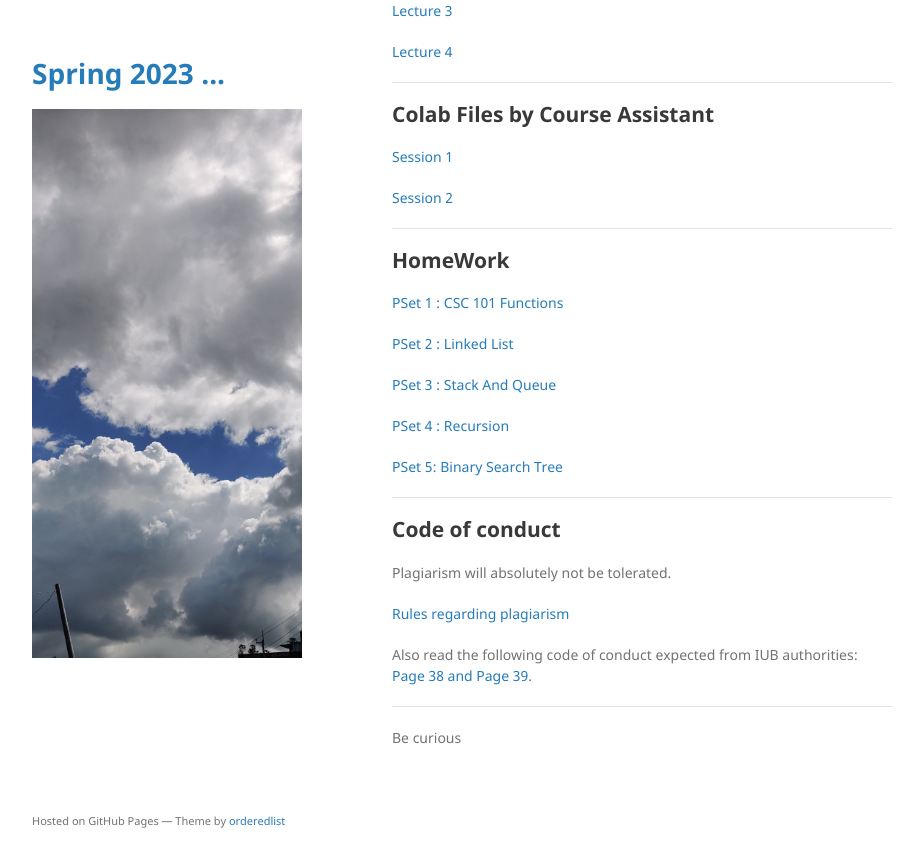
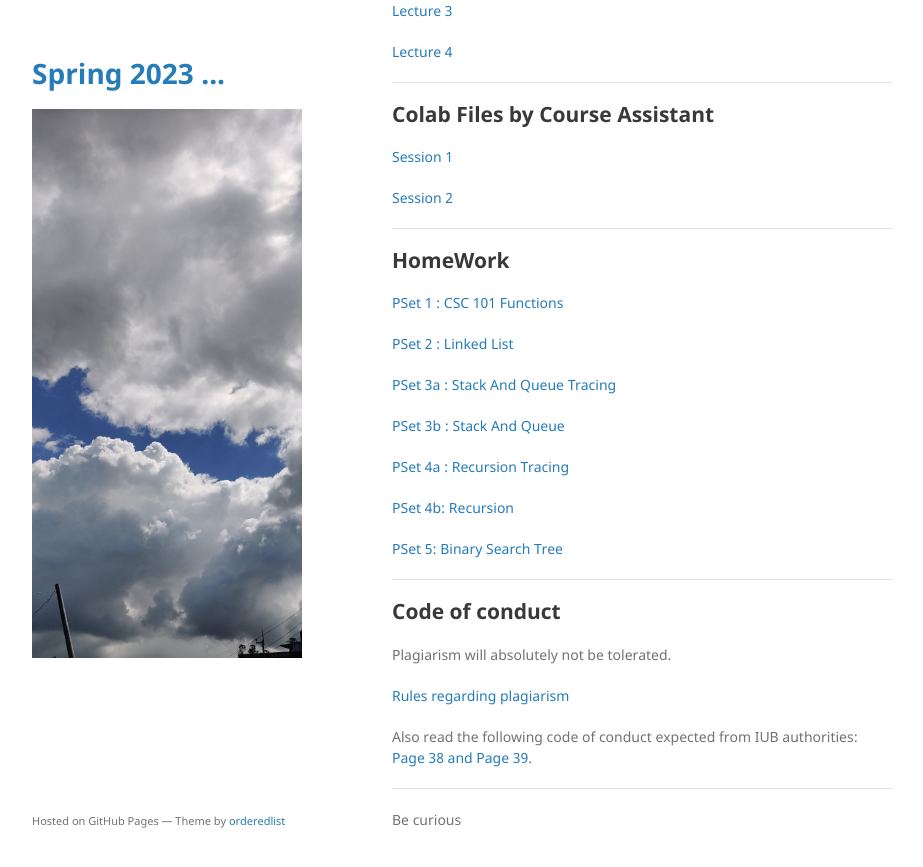
Before and after one commit to mohammadmotiurrahman/mohammadmotiurrahman.github.io, a Jekyll site: the page built from cse203_5/index.md, in a window 1280 px wide and 900 px high, scrolled down 727 px. Shown: the top 867 px of the window, without its empty margins (178-1101 px from the left). Built offline with Jekyll 4.4.1, drawn with Linux system fonts in a browser that asks for light colours; our own code applies the rules of GitHub Pages for plain Markdown files.

Commit message:
Update index.md

```diff
--- a/cse203_5/index.md
+++ b/cse203_5/index.md
@@ -48,9 +48,13 @@ Tuesday- 4:20pm to 5:50pm
 
 [PSet 2 : Linked List](https://drive.google.com/file/d/1V3sWECeHWl4mXxv9FdYr4fBVejZGu2M5/view?usp=sharing)
 
-[PSet 3 : Stack And Queue](https://colab.research.google.com/drive/1Ah8XmS4YYeKAEfWthp86a0KQceZ2uXAb?usp=sharing)
+[PSet 3a : Stack And Queue Tracing](https://docs.google.com/document/d/1sJu3j-EPPUj0ubxTcc5X8ZI4kagRtxSvlw9EVPQfL9s/edit?usp=sharing)
 
-[PSet 4 : Recursion](https://colab.research.google.com/drive/14ixE5tAY86nyyfNghzZ7eeSRem9xKBZJ?usp=sharing)
+[PSet 3b : Stack And Queue](https://colab.research.google.com/drive/1Ah8XmS4YYeKAEfWthp86a0KQceZ2uXAb?usp=sharing)
+
+[PSet 4a : Recursion Tracing](https://docs.google.com/document/d/1HpLixQvPuxICBGI3vM-FQzScHGGZierq4v2T4c1PD-s/edit?usp=sharing)
+
+[PSet 4b: Recursion](https://colab.research.google.com/drive/14ixE5tAY86nyyfNghzZ7eeSRem9xKBZJ?usp=sharing)
 
 [PSet 5: Binary Search Tree](https://colab.research.google.com/drive/1Es0Covq5ib5bHSxSFhA4hKoNRTDcpiAI?usp=sharing)
 
```
